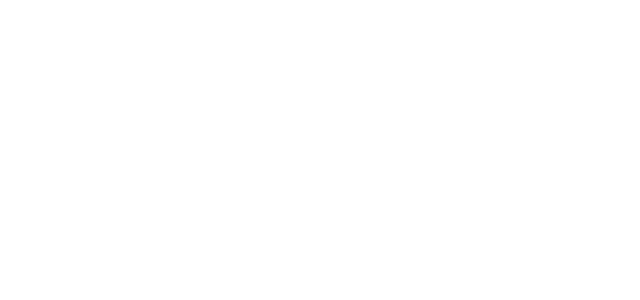
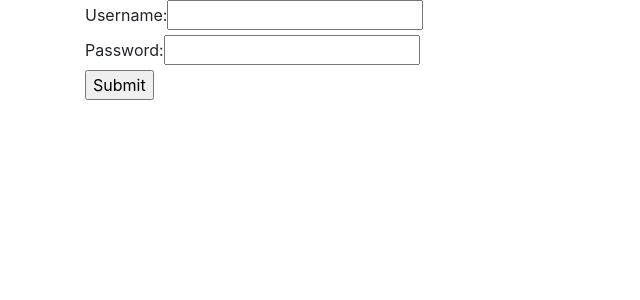
Before and after one commit to rinovethamoses97/Todo-List-MERN-app, a React (Create React App) app in the folder client/: page /login in a window 1280 px wide. Shown: the top 300 px of the page, without its empty margins (0-640 px from the left). Built offline with nearby package versions, Linux system fonts and the light colour scheme.

Commit message:
login component added

```diff
--- a/client/src/components/header.js
+++ b/client/src/components/header.js
@@ -9,6 +9,7 @@
             <div>
                 <h1>Todo List</h1>
                 <a href="/about">About</a>
+                <a href="/login">Login</a>
             </div>
         );
     }
--- /dev/null
+++ b/client/src/components/login.js
@@ -0,0 +1,50 @@
+import React,{Component} from "react";
+class Login extends Component{
+    constructor(){
+        super();
+        this.state={username:"",password:"",error:null}
+    }
+    handleUsernameChange=(event)=>{
+        this.setState({username:event.target.value});
+    }
+    handlePasswordChange=(event)=>{
+        this.setState({password:event.target.value});
+    }
+    handleSubmit=(event)=>{
+        event.preventDefault();
+        console.log(this.state);
+    }
+    render(){
+        var errorMessage=this.state.error?(<span className="error-message">{this.state.error}</span>):null;
+        return(
+            <div className="container">
+                <form onSubmit={this.handleSubmit}>
+            {errorMessage}
+            <div className="form-element">
+                <label>Username:</label>
+                <input
+                id="username"
+                type="text"
+                required
+                value={this.state.username}
+                onChange={this.handleUsernameChange}
+                />
+            </div>
+
+            <div className="form-element">
+                <label>Password:</label>
+                <input
+                id="password"
+                type="password"
+                required
+                value={this.state.password}
+                onChange={this.handlePasswordChange}
+                />
+            </div>
+            <input id="submit" type="submit" value="Submit" />
+            </form>
+        </div>
+        );
+    }
+}
+export default Login;
--- a/client/src/index.js
+++ b/client/src/index.js
@@ -2,10 +2,13 @@
 import ReactDOM from 'react-dom';
 import App from './App';
 import About from "./components/about";
+import Login from "./components/login";
 import * as serviceWorker from './serviceWorker';
 import 'bootstrap/dist/css/bootstrap.css';
 import { BrowserRouter as Router, Route} from 'react-router-dom'
-ReactDOM.render(<Router><Route exact path="/" component={App}/><Route exact path="/about" component={About}></Route></Router>, document.getElementById('root'));
+ReactDOM.render(<Router><Route exact path="/" component={App}/><Route exact path="/about" component={About}></Route>
+<Route exact path="/login" component={Login}></Route>
+</Router>, document.getElementById('root'));
 
 // If you want your app to work offline and load faster, you can change
 // unregister() to register() below. Note this comes with some pitfalls.
```
